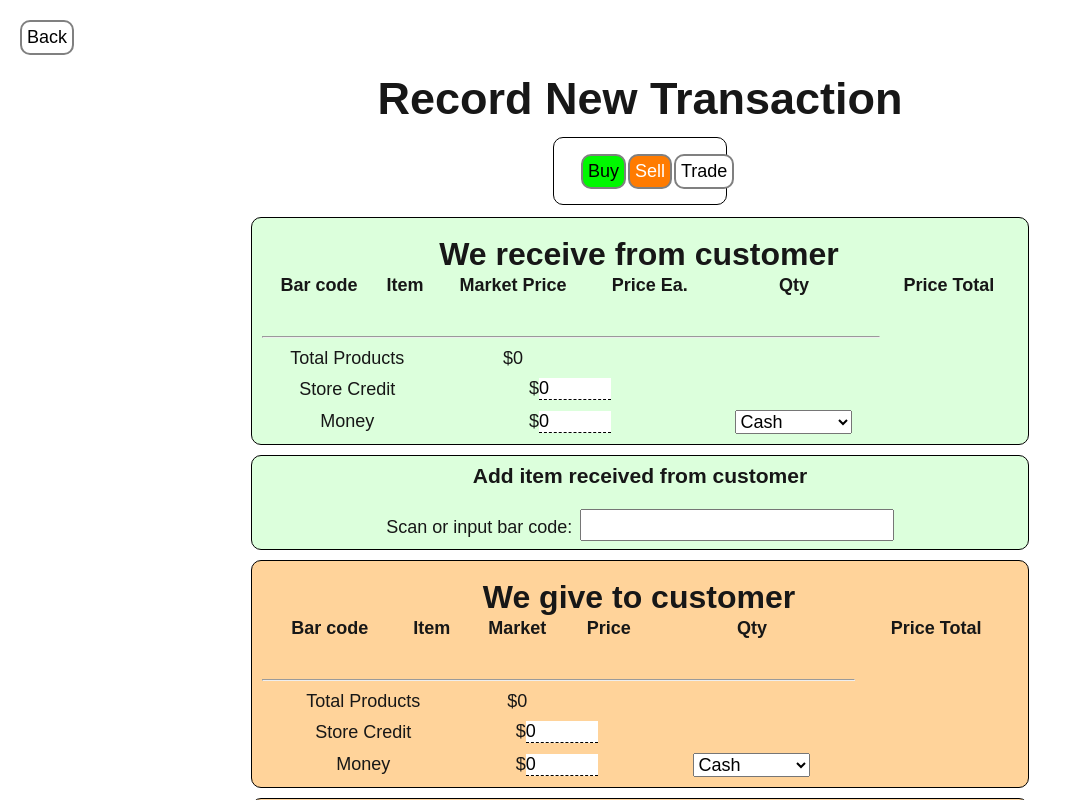
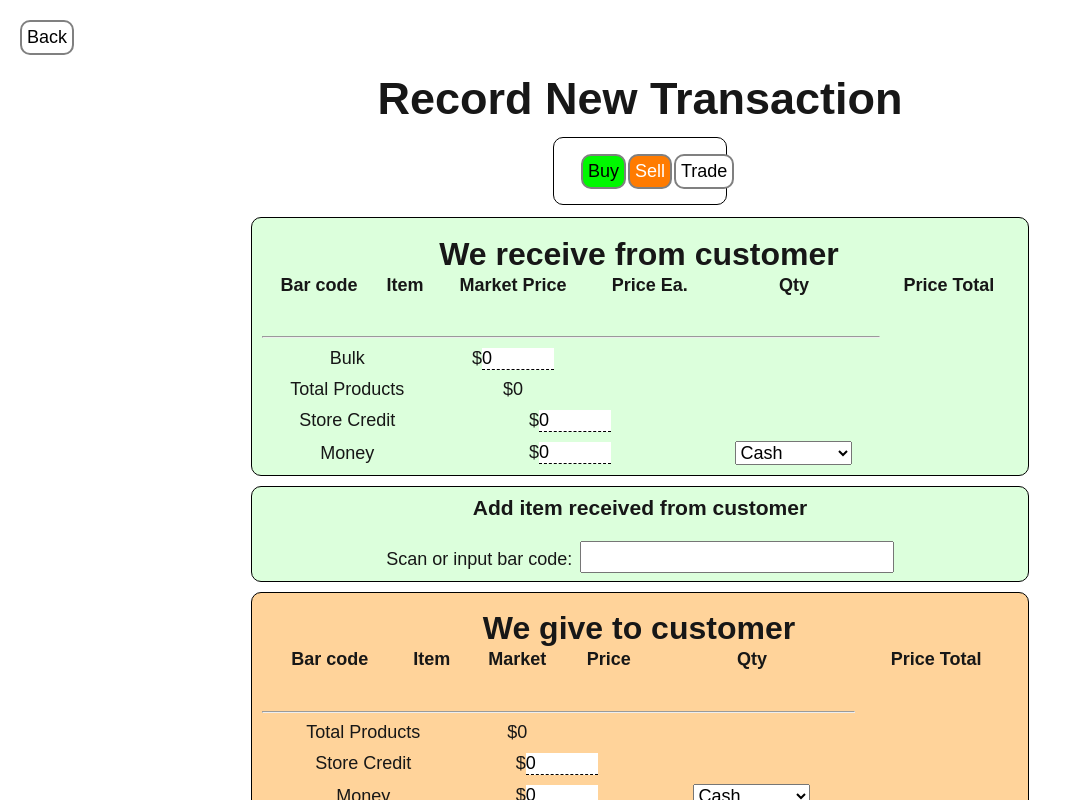
Before and after one commit to NateNate60/route5-inventory-react, a Next.js app: page /unifiedbuysell in a window 1280 px wide. Both pictures are taken after a click on the button "Trade". Shown: the top 800 px of the page, without its empty margins (0-1072 px from the left). Built offline with nearby package versions, Linux system fonts and the light colour scheme.

Commit message:
Allow recording of bulk

```diff
--- a/src/app/unifiedbuysell/BuyPanel.tsx
+++ b/src/app/unifiedbuysell/BuyPanel.tsx
@@ -17,10 +17,12 @@ interface BuyPanelProps {
     setCashPaid: (amount: number) => any,
     creditPaid: number
     setCreditPaid: (amount: number) => any,
+    bulkTotal: number,
+    setBulk: (amount: number) => any,
     setPaymentMethod: (paymentMethod: string) => any
 }
 
-export default function BuyPanel ({cart, onChange, onDelete, cashPaid, setCashPaid, creditPaid, setCreditPaid, setPaymentMethod}: BuyPanelProps) {
+export default function BuyPanel ({cart, onChange, onDelete, cashPaid, setCashPaid, creditPaid, setCreditPaid, bulkTotal, setBulk, setPaymentMethod}: BuyPanelProps) {
 
     let buyTableEntries: Array<JSX.Element> = []
     for (let thing in cart.products) [
@@ -71,6 +73,14 @@ export default function BuyPanel ({cart, onChange, onDelete, cashPaid, setCashPa
                     <tr>
                         <td colSpan={5}>
                             <hr/>
+                        </td>
+                    </tr>
+                    <tr>
+                        <td colSpan={2}>
+                            Bulk
+                        </td>
+                        <td>
+                            $<NumericEntryField step={0.01} value={bulkTotal / 100} onChange={(value) => setBulk(value * 100)} min={0}/>
                         </td>
                     </tr>
                     <tr>
--- a/src/app/unifiedbuysell/SellPanel.tsx
+++ b/src/app/unifiedbuysell/SellPanel.tsx
@@ -16,6 +16,8 @@ interface SellPanelProps {
     setCashPaid: (amount: number) => any,
     creditPaid: number,
     setCreditPaid: (amount: number) => any,
+    bulkTotal: number,
+    setBulk: (amount: number) => any,
     setPaymentMethod: (paymentMethod: string) => any
 }
 
--- a/src/app/unifiedbuysell/page.tsx
+++ b/src/app/unifiedbuysell/page.tsx
@@ -28,6 +28,7 @@ export default function UnifiedBuySellPage () {
     const [buyCredit, setBuyCredit] = useState<number>(0)
     const [buyCash, setBuyCash] = useState<number>(0)
     const [buyPaymentMethod, setBuyPaymentMethod] = useState<string>("cash")
+    const [buyBulk, setBuyBulk] = useState<number>(0)
 
     const [lastScan, setLastScan] = useState<Product>()
 
@@ -36,6 +37,7 @@ export default function UnifiedBuySellPage () {
     const [sellCredit, setSellCredit] = useState<number>(0)
     const [sellCash, setSellCash] = useState<number>(0)
     const [sellPaymentMethod, setSellPaymentMethod] = useState<string>("cash")
+    const [sellBulk, setSellBulk] = useState<number>(0)
 
     useEffect( () => {
         refreshToken()
@@ -68,6 +70,8 @@ export default function UnifiedBuySellPage () {
                     creditPaid={mode === "buy" ? sellCredit : buyCredit}
                     setCreditPaid={mode === "buy" ? setSellCredit : setBuyCredit}
                     setPaymentMethod={mode === "buy" ? setSellPaymentMethod : setBuyPaymentMethod}
+                    bulkTotal={buyBulk}
+                    setBulk={setBuyBulk}
                     onChange={ (item, attribute, value) => {
                         if (attribute === "quantity") {
                             buyCart.changeProductQuantity(item, value)
@@ -97,6 +101,8 @@ export default function UnifiedBuySellPage () {
                 creditPaid={mode === "sell" ? buyCredit: sellCredit}
                 setCreditPaid={mode === "sell" ? setBuyCredit : setSellCredit}
                 setPaymentMethod={mode === "sell" ? setBuyPaymentMethod : setSellPaymentMethod}
+                bulkTotal={sellBulk}
+                setBulk={setSellBulk}
                 onChange={ (item, quantity) => {
                     sellCart.products[item].quantity = quantity
                     setSellCards(sellCart.priceTotal())
@@ -142,11 +148,23 @@ export default function UnifiedBuySellPage () {
                 />
                 <div id="submit">
                     <WhiteTextButton text="Submit Transaction" onClick={() => {
-                        if (buyCards !== 0) {
-                            buyItems(buyCart, sellCards + sellCash + sellCredit, sellCredit, sellPaymentMethod)
-                        }
-                        if (sellCards !== 0) {
-                            sellItems(sellCart, buyCards + buyCash + buyCredit, buyCredit, buyPaymentMethod)
+                        if (mode === "trade") {
+                            let totalSellPrice = sellCards + sellBulk + sellCash + sellCredit
+
+                            // The difference in price between what the customer gave (in money and store credit)
+                            // and what was given to the customer is represented as store credit that was issued
+                            // to the customer and then immediately redeemed.
+                            let creditDifference = (totalSellPrice) - (buyCash + buyCredit)
+
+                            buyItems(buyCart, creditDifference, sellCredit + creditDifference, sellPaymentMethod, buyBulk)
+                            sellItems(sellCart, totalSellPrice, buyCredit + creditDifference, buyPaymentMethod, sellBulk)
+                        } else {
+                            if (buyCards !== 0) {
+                                buyItems(buyCart, sellCards + sellCash + sellCredit, sellCredit, sellPaymentMethod, buyBulk)
+                            }
+                            if (sellCards !== 0) {
+                                sellItems(sellCart, buyCards + buyCash + buyCredit, buyCredit, buyPaymentMethod, sellBulk)
+                            }
                         }
 
                         clearAll()
--- a/src/backend/buyItems.ts
+++ b/src/backend/buyItems.ts
@@ -7,6 +7,7 @@ export default async function buyItems (products: ProductQuantityList,
                                         pricePaid: number,
                                         creditGiven: number,
                                         paymentMethod: string,
+                                        bulkTotal: number,
                                         sellerName: string = "",
                                         sellerContact: string = ""): Promise<any> {
     let cookie = getCookieValue("token")
@@ -29,6 +30,7 @@ export default async function buyItems (products: ProductQuantityList,
         },
         body: JSON.stringify({
             items: items,
+            bulk_total: bulkTotal,
             credit_given: creditGiven,
             payment_method: paymentMethod,
             acquired_from_name: sellerName,
--- a/src/backend/sellItems.ts
+++ b/src/backend/sellItems.ts
@@ -2,12 +2,17 @@ import { ProductQuantityList } from "@/types/ProductQuantityList";
 import getCookieValue from "./getCookie";
 import CONSTANTS from "@/constants.json"
 
-export default async function sellItems (items: ProductQuantityList, priceTotal: number, creditApplied: number, paymentMethod: string) {
+export default async function sellItems (items: ProductQuantityList,
+                                         priceTotal: number,
+                                         creditApplied: number,
+                                         paymentMethod: string,
+                                         bulkTotal: number) {
     let percentage = priceTotal / items.priceTotal()
     let cookie = getCookieValue("token")
 
     let data = {
         items: Array<any>(),
+        bulk_total: bulkTotal,
         credit_applied: creditApplied,
         payment_method: paymentMethod
     }
```
